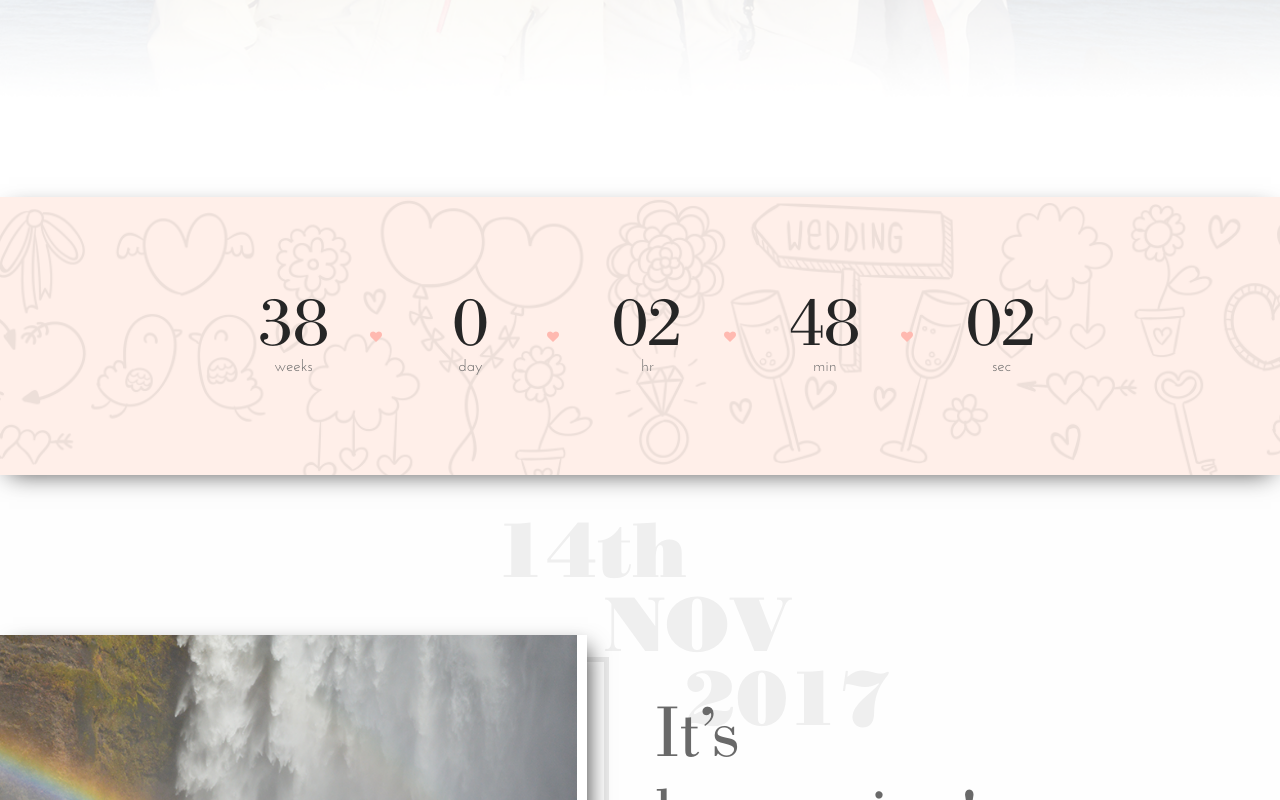
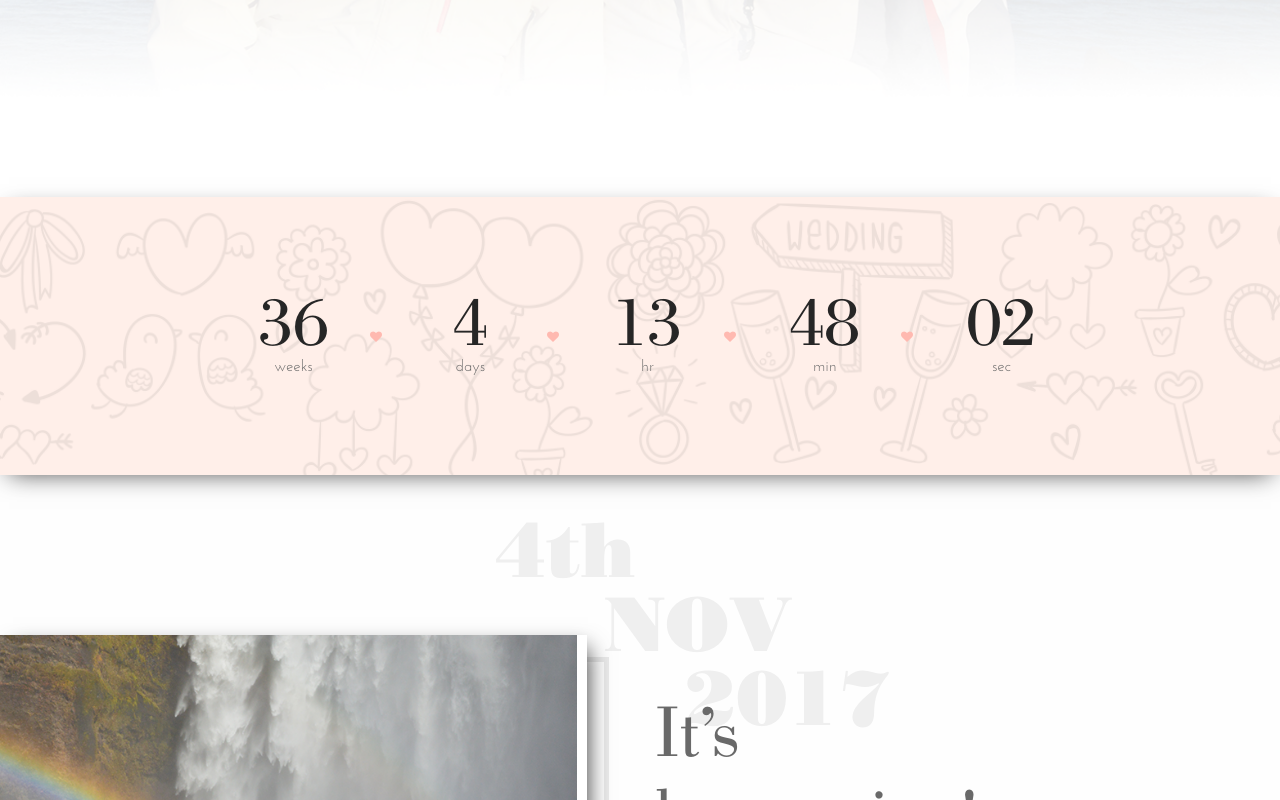
Before and after one commit to dannyweeks/wedding-html, a website: page index.html in a window 1280 px wide. Shown: the part 603-1403 px from the top of the page. Drawn offline with Linux system fonts and the light colour scheme.

Commit message:
update wedding date

```diff
--- a/index.html
+++ b/index.html
@@ -46,7 +46,7 @@
                 </div>
                 <div class="large-8 large-push-1 columns happening-content">
                     <div class="the-big-day">
-                        <span class="day">14th</span><br>
+                        <span class="day">4th</span><br>
                         <span class="month">NOV</span><br>
                         <span class="year">2017</span>
                     </div>
@@ -171,7 +171,7 @@
         <script src="vendor/jquery.countdown/dist/jquery.countdown.js"></script>
         <script type="text/javascript">
             (function($) {
-                $('#the-big-day').countdown("2017/11/14").on('update.countdown', function(event) {
+                $('#the-big-day').countdown("2017/11/4 11:00:00").on('update.countdown', function(event) {
                   var $this = $(this).html(event.strftime(''
                     + '<li class="column column-block"><span class="number">%-w</span><span class="date">week%!w</span></div> '
                     + '<li class="column column-block"><span class="number">%-d</span><span class="date">day%!d</span></div> '
```
